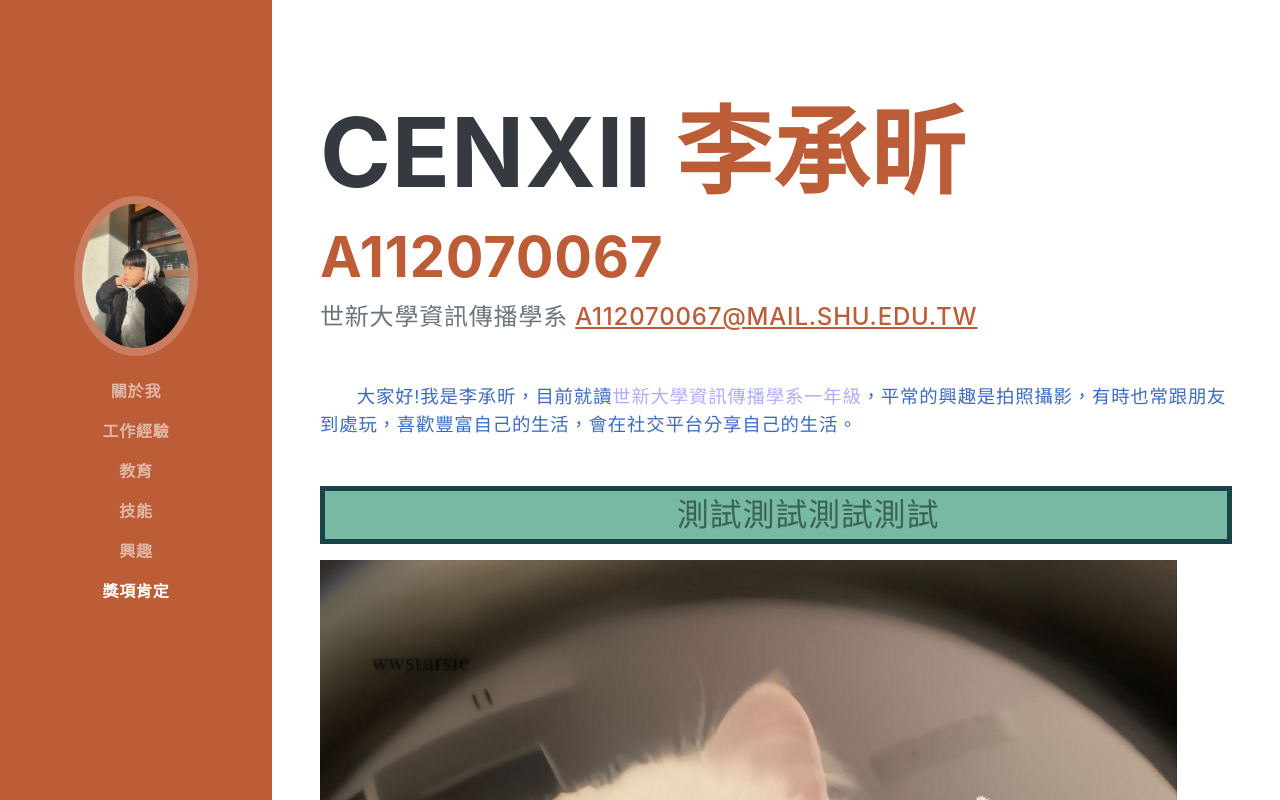
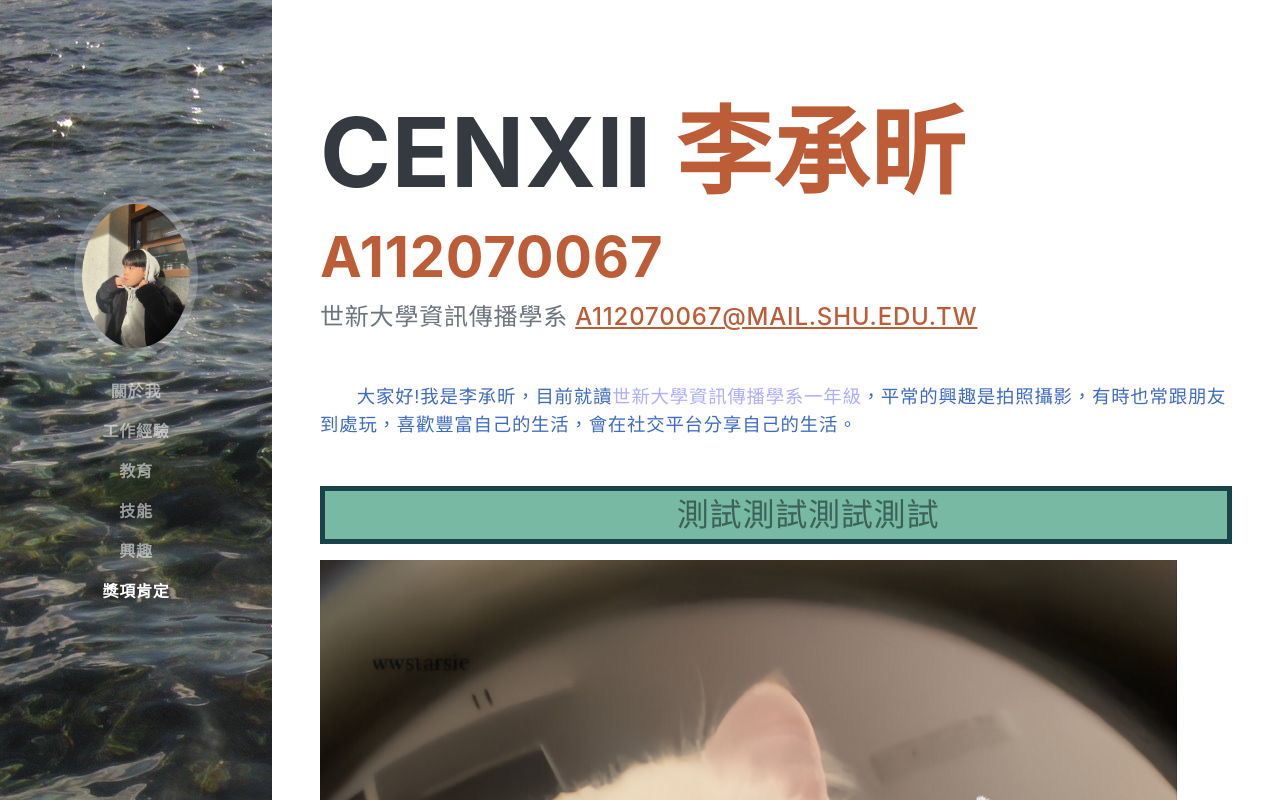
Before and after one commit to cenxii/cenxii.github.io, a plain HTML site: page index.html in a window 1280 px wide. Shown: the top 800 px of the page. Drawn offline with nearby package versions, Linux system fonts and the light colour scheme; a web font is replaced by a local one.

Commit message:
background

```diff
--- a/css/my_styles.css
+++ b/css/my_styles.css
@@ -27,3 +27,8 @@ body{
     background-color: brown;
     color:white;
 }
+
+.bg-primary{
+    background-color: rgb(69, 97, 94) !important;
+    background-image: url(../assets/img/3.JPG);
+}
```
Also changed, not shown: assets/img/3.JPG (added), 1 other file.
